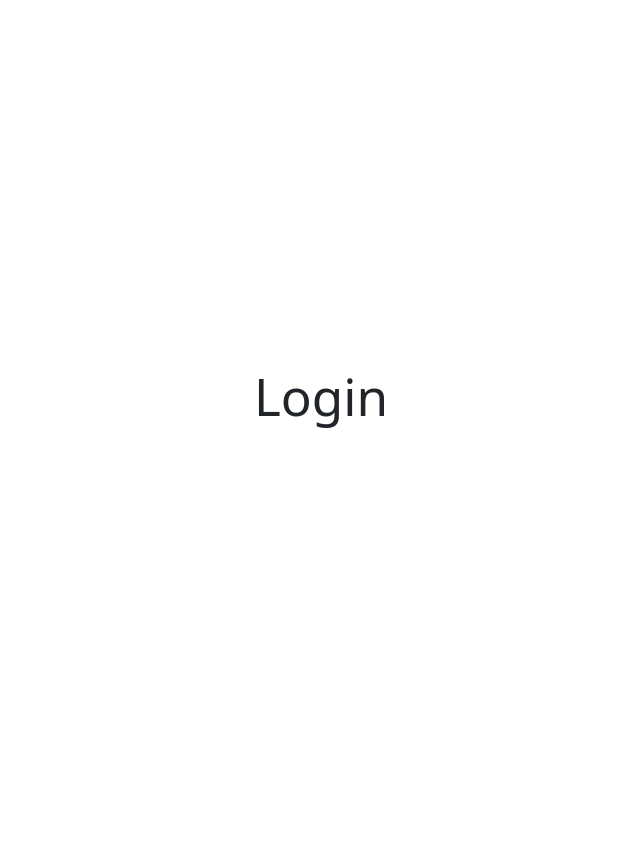
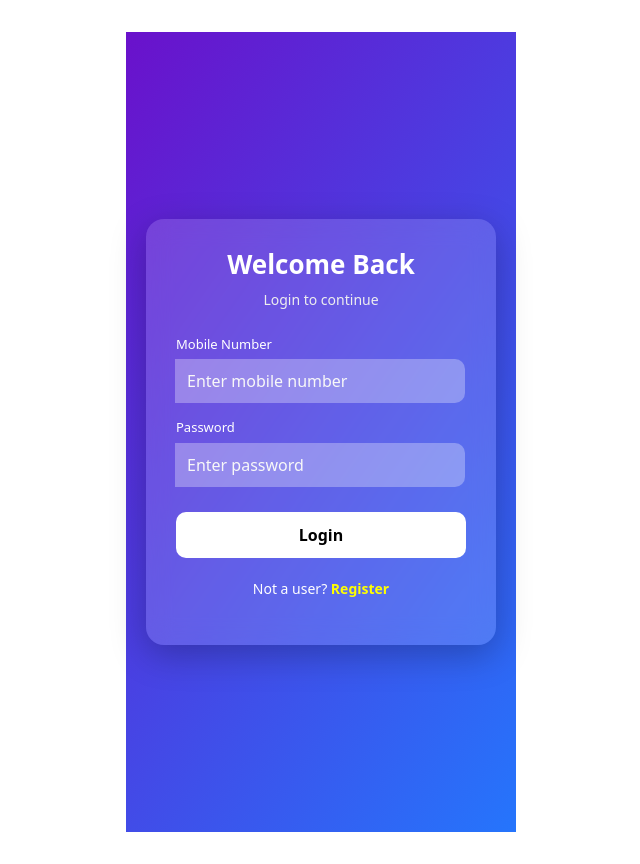
Before and after one commit to D5-92598-Rutuja/Paying_Guest_Management_System, a React (Vite) app in the folder client/: page /login in a window 1280 px wide. Shown: the whole page, without its empty margins (319-959 px from the left). Before the commit the page ends 800 px from the top, so only its background shows below. Built offline with nearby package versions, Linux system fonts and the light colour scheme.

Commit message:
Login page Added

```diff
--- a/client/src/pages/Login/Login.css
+++ b/client/src/pages/Login/Login.css
@@ -0,0 +1,103 @@
+/* Background */
+.login-wrapper {
+  height: 100vh;
+  display: flex;
+  justify-content: center;
+  align-items: center;
+  background: linear-gradient(125deg, #6a11cb, #2575fc);
+  padding: 20px;
+}
+
+/* Login Card */
+.login-card {
+  width: 350px;
+  background: rgba(255, 255, 255, 0.15);
+  backdrop-filter: blur(12px);
+  padding: 30px;
+  border-radius: 18px;
+  box-shadow: 0 10px 35px rgba(0, 0, 0, 0.25);
+  text-align: center;
+  animation: fadeIn 0.7s ease-in-out;
+}
+
+/* Title */
+.title {
+  color: white;
+  font-size: 26px;
+  font-weight: 700;
+}
+
+.subtitle {
+  color: #eee;
+  font-size: 14px;
+  margin-bottom: 25px;
+}
+
+/* Input group */
+.input-group {
+  text-align: left;
+  margin-bottom: 15px;
+}
+
+.input-group label {
+  color: white;
+  font-size: 13px;
+}
+
+.input-group input {
+  width: 100%;
+  padding: 10px 12px;
+  border-radius: 10px;
+  border: none;
+  outline: none;
+  margin-top: 5px;
+  background: rgba(255, 255, 255, 0.3);
+  color: #fff;
+}
+
+.input-group input::placeholder {
+  color: #f8f8f8;
+}
+
+/* Button */
+.btn-login {
+  width: 100%;
+  background: white;
+  border: none;
+  padding: 11px;
+  margin-top: 10px;
+  border-radius: 10px;
+  font-size: 16px;
+  font-weight: bold;
+  cursor: pointer;
+  transition: 0.3s;
+}
+
+.btn-login:hover {
+  background: #f0f0f0;
+}
+
+/* Register */
+.register-text {
+  margin-top: 20px;
+  color: white;
+  font-size: 14px;
+}
+
+.register-link {
+  color: yellow;
+  font-weight: 600;
+  cursor: pointer;
+}
+
+/* Animation */
+@keyframes fadeIn {
+  from {
+    opacity: 0;
+    transform: translateY(15px);
+  }
+  to {
+    opacity: 1;
+    transform: translateY(0);
+  }
+}
--- a/client/src/pages/Login/Login.jsx
+++ b/client/src/pages/Login/Login.jsx
@@ -1,11 +1,36 @@
-import React from 'react'
+import React from "react";
+import "./Login.css";
 
-const Login = () => {
+function Login() {
   return (
-    <div>
-      <h1>Login</h1>
+    <div className="login-wrapper">
+      <div className="login-card">
+
+        <h2 className="title">Welcome Back</h2>
+        <p className="subtitle">Login to continue</p>
+
+        <form>
+          <div className="input-group">
+            <label>Mobile Number</label>
+            <input type="text" placeholder="Enter mobile number" />
+          </div>
+
+          <div className="input-group">
+            <label>Password</label>
+            <input type="password" placeholder="Enter password" />
+          </div>
+
+          <button className="btn-login">Login</button>
+        </form>
+
+        <p className="register-text">
+          Not a user?
+          <span className="register-link"> Register</span>
+        </p>
+
+      </div>
     </div>
-  )
+  );
 }
 
-export default Login
+export default Login;
--- a/client/src/pages/Register/Register.jsx
+++ /dev/null
@@ -1,11 +0,0 @@
-import React from 'react'
-
-const Register = () => {
-  return (
-    <div>
-      <h1>Register</h1>
-    </div>
-  )
-}
-
-export default Register
```
